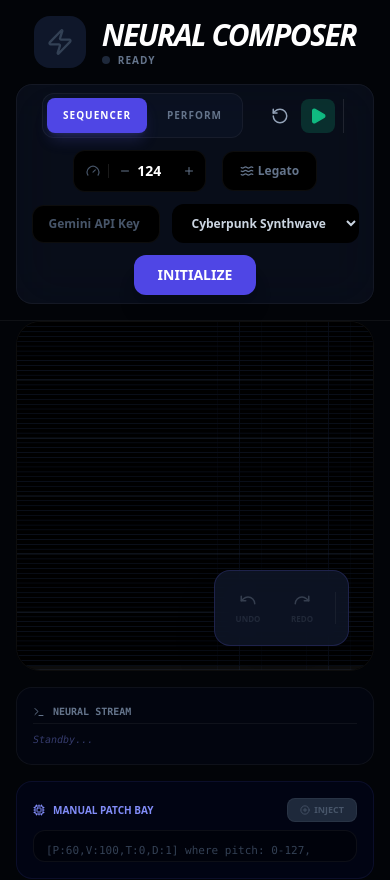
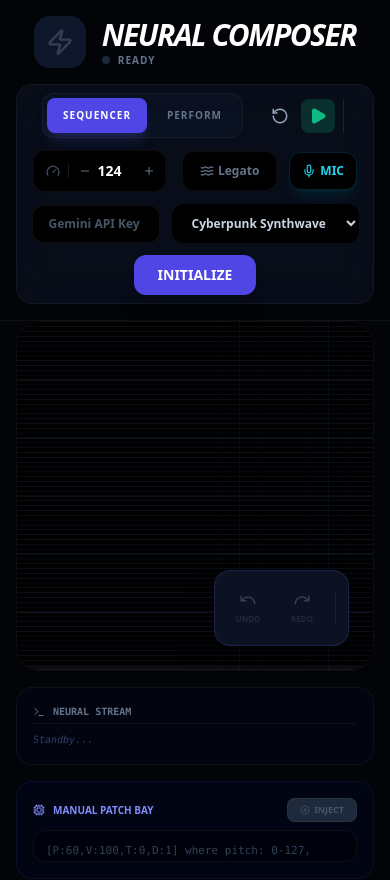
Before and after one commit to nathanwang000/NeuralComposer, a React (Vite) app: page / in a window 390 px wide. Shown: the top 880 px of the page. Built offline with nearby package versions, Linux system fonts and the light colour scheme.

Commit message:
unhidden mic

```diff
--- a/App.tsx
+++ b/App.tsx
@@ -591,8 +591,8 @@ const App: React.FC = () => {
              </button>
           </div>
 
-          <button onClick={() => navigate('/converter')} className="hidden sm:flex items-center gap-2 bg-black text-xs font-bold text-cyan-400 border border-cyan-500/20 hover:bg-cyan-500/10 hover:border-cyan-500/50 rounded-xl px-4 py-2.5 transition-all shadow-lg shadow-cyan-500/10">
-            <Mic size={14} /> VOICE
+          <button onClick={() => navigate('/converter')} className="flex items-center gap-1 sm:gap-2 bg-black text-xs font-bold text-cyan-400 border border-cyan-500/20 hover:bg-cyan-500/10 hover:border-cyan-500/50 rounded-xl px-3 sm:px-4 py-2.5 transition-all shadow-lg shadow-cyan-500/10">
+            <Mic size={14} /> <span className="sm:hidden">MIC</span><span className="hidden sm:inline">VOICE</span>
           </button>
 
           <div className="relative group">
```
